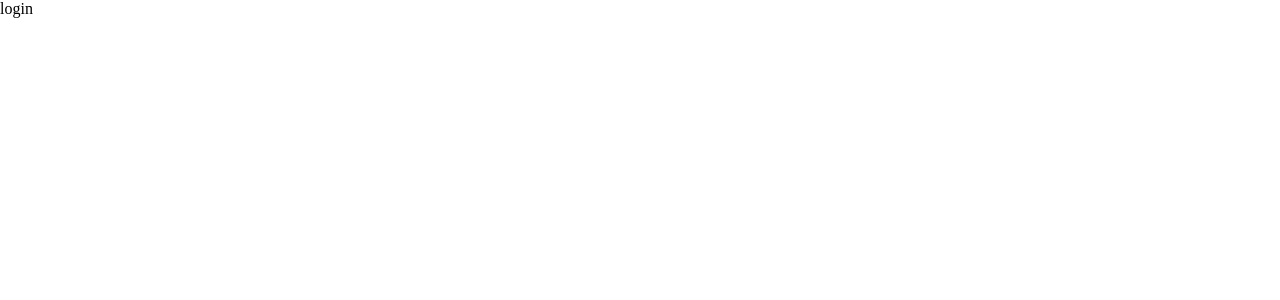
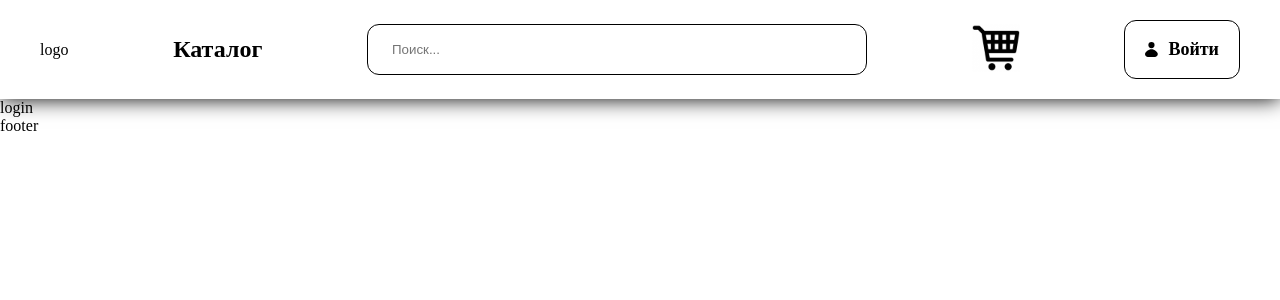
Before and after one commit to Eugen989/Delivery_site, a React (Vite) app in the folder delivery-site/: page /login in a window 1280 px wide. Shown: the top 300 px of the page. Built offline with nearby package versions, Linux system fonts and the light colour scheme.

Commit message:
First routed commit

```diff
--- a/delivery-site/src/App.tsx
+++ b/delivery-site/src/App.tsx
@@ -1,15 +1,14 @@
 import './components/styles/App.css';
+import "./components/styles/index.css";
 //import MyButton from './components/UI/button/MyButton';
-import "./components/styles/index.css";
+
 import Navbar from "./components/navbar/Navbar.tsx";
 import * as React from "react";
 import { createRoot } from "react-dom/client";
 import {
-  createBrowserRouter,
-  RouterProvider,
   Route,
-  Link,
-  Outlet
+  BrowserRouter,
+  Routes
 } from "react-router-dom";
 import Home from './pages/home/Home.tsx';
 import Products from './pages/products/Products.tsx';
@@ -20,47 +19,65 @@ import Footer from './components/footer/Footer.tsx';
 
 
 function App() {
-    const Layout = () => {
-        return (
+    // const Layout = () => {
+    //     return (
+    //         <div className='main'>
+    //             <Navbar/>
+    //             <div className='container'>
+    //                 <div className='menuContainer'>
+    //                     <Menu/>
+    //                 </div>
+    //                 <div className='contentContainer'>
+    //                     <Outlet></Outlet>
+    //                 </div>
+    //                 <Footer/>
+    //             </div>
+
+    //         </div>
+    //     )
+    // }
+
+    // const router = createBrowserRouter([
+    //     {
+    //     path: "/",
+    //     element: <Layout/>,
+    //     children: [
+    //         {
+    //             path: "/home",
+    //             element: <Home/>
+    //         },
+    //         {
+    //             path: "/product",
+    //             element: <Home/>
+    //         },
+    //     ]
+    //     },
+    //     {
+    //         path: "login",
+    //         element: <Login/>
+    //     }
+    // ])
+
+    return (
+        <BrowserRouter>
             <div className='main'>
                 <Navbar/>
                 <div className='container'>
-                    <div className='menuContainer'>
-                        <Menu/>
-                    </div>
-                    <div className='contentContainer'>
-                        <Outlet></Outlet>
-                    </div>
-                    <Footer/>
+
+                    <Routes>
+                        <Route path='/' Component={Home}/>
+                        <Route path='/products' Component={Products}/>
+                        <Route path='/login' Component={Login}/>
+                    </Routes>
+
+
+
                 </div>
+                <Footer/>
+            </div>
+        </BrowserRouter>
 
-            </div>
-        )
-    }
-
-    const router = createBrowserRouter([
-        {
-        path: "/",
-        element: <Layout/>,
-        children: [
-            {
-                path: "/",
-                element: <Home/>
-            },
-            {
-                path: "/product",
-                element: <Home/>
-            },
-        ]
-        },
-        {
-            path: "login",
-            element: <Login/>
-        }
-    ])
-
-    return (
-        <RouterProvider router={router}/>
+        //<RouterProvider router={router}/>
     )
 }
 
--- a/delivery-site/src/components/navbar/Navbar.tsx
+++ b/delivery-site/src/components/navbar/Navbar.tsx
@@ -1,4 +1,9 @@
 import "./navbar.module.css"
+
+// Маршруты
+// /
+// /products
+// /login
 
 function Navbar() {
     return (
@@ -6,10 +11,10 @@ function Navbar() {
             <header className="header">
                 <div className="centring">
                     <div className="header-flex">
-                        <a href="#" className="logo">
+                        <a href="/" className="logo">
                             logo
                         </a>
-                        <a href="#" className="catalog-link">
+                        <a href="/products" className="catalog-link">
                             Каталог
                         </a>
                         <form action="#" className="form-search">
@@ -20,7 +25,7 @@ function Navbar() {
                             <span className="indicator-buy">3</span>
                         </a>
                         <div className="profile-link">
-                            <a href="#" className="no-profile no-profile--active">
+                            <a href="/login" className="no-profile no-profile--active">
                                 <img src="images/no-profile.svg" alt=""/>
                                 Войти
                             </a>
```
